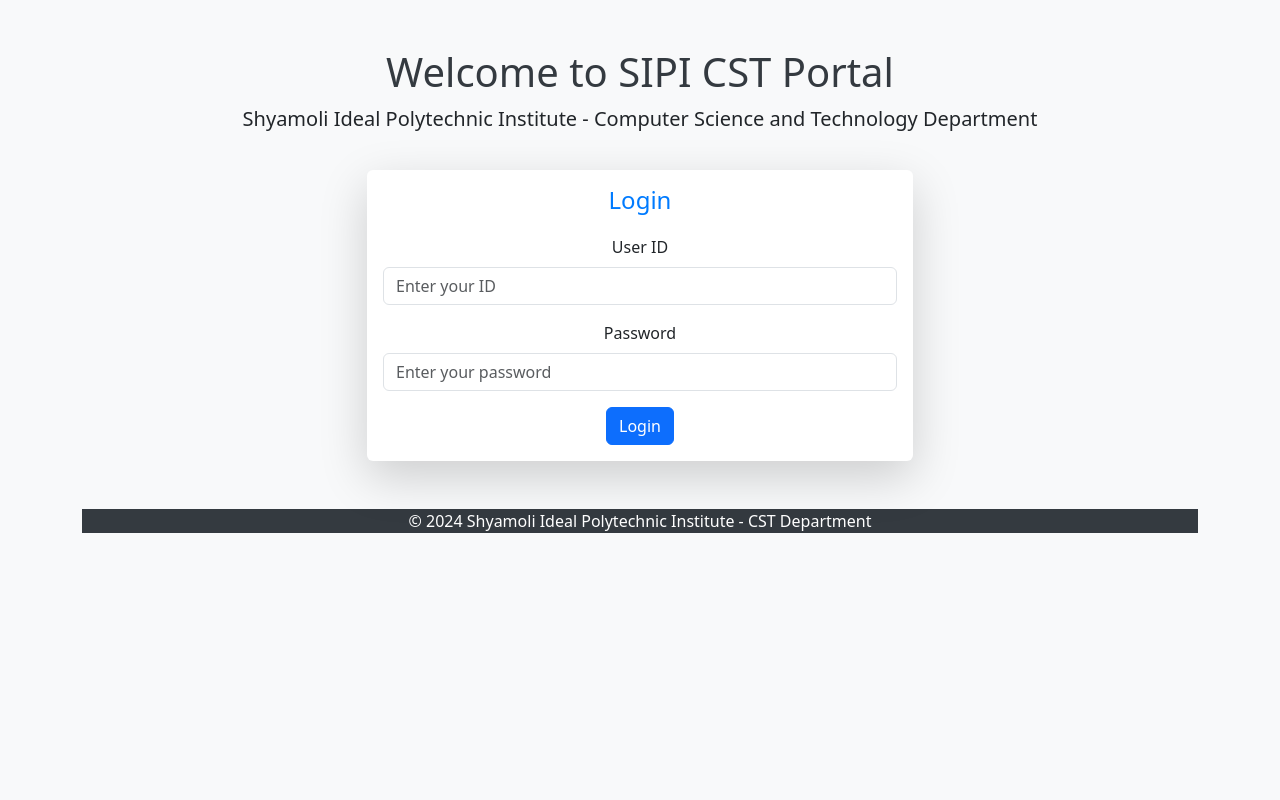
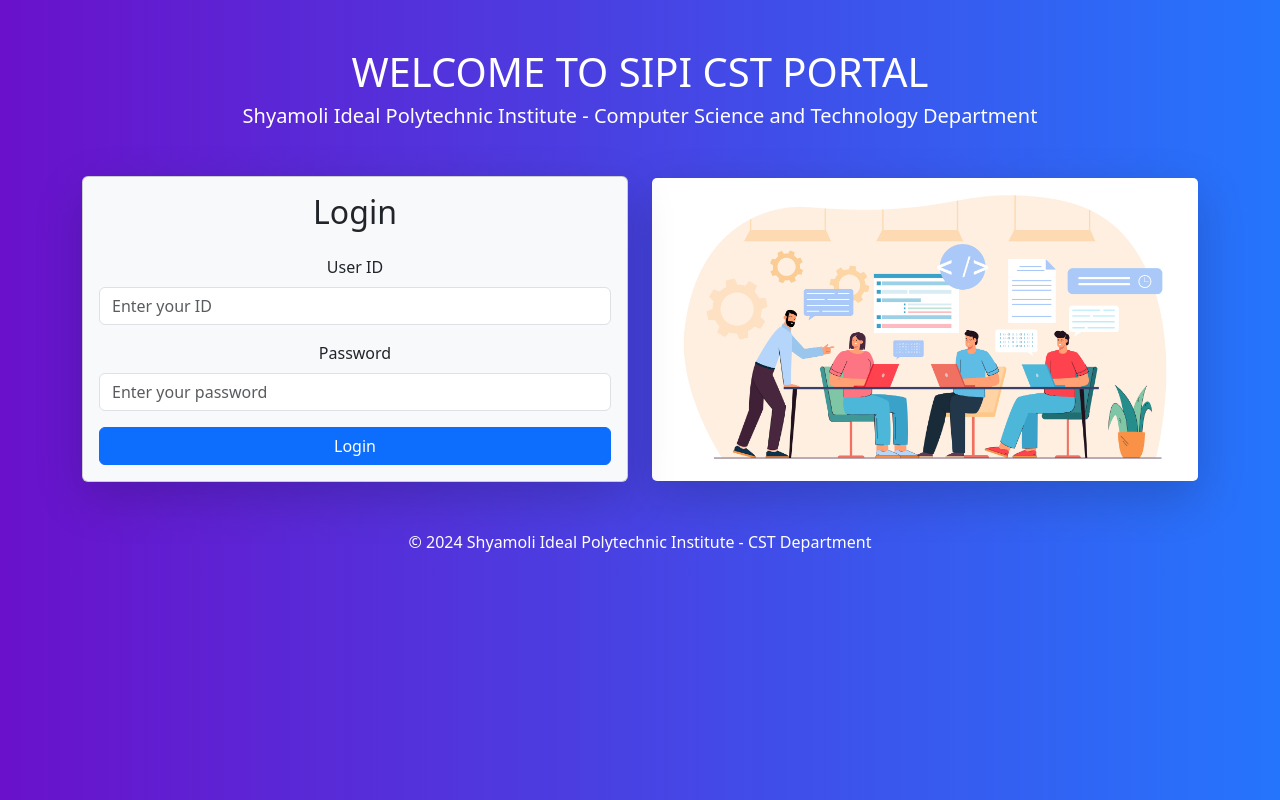
Before and after one commit to zimalshahriar/SIPI-CST-Portal, a PHP site: page / in a window 1280 px wide. Run offline with PHP 8.4, Linux system fonts and the light colour scheme.

Commit message:
Login page design modify

```diff
--- a/index.php
+++ b/index.php
@@ -15,28 +15,49 @@ if (isset($_SESSION['user_type'])) {
 }
 ?>
 
+
 <!DOCTYPE html>
 <html lang="en">
 <head>
     <meta charset="UTF-8">
     <meta name="viewport" content="width=device-width, initial-scale=1.0">
-    <title>Welcome to SIPI CST Portal</title>
-    <!-- Add Bootstrap CSS for styling -->
-    <link rel="stylesheet" href="https://cdn.jsdelivr.net/npm/bootstrap@5.3.0/dist/css/bootstrap.min.css">
-    <!-- Custom CSS -->
-    <link rel="stylesheet" href="css/style.css">
+    <title>SIPI CST Portal</title>
+    <link href="https://cdn.jsdelivr.net/npm/bootstrap@5.3.0/dist/css/bootstrap.min.css" rel="stylesheet">
+    <style>
+        body {
+            background: linear-gradient(to right, #6a11cb, #2575fc);
+            color: white;
+        }
+        .login-section {
+            animation: fadeInLeft 1s ease;
+        }
+        .image-section img {
+            width: 100%;
+            max-width: 550px;
+            border-radius: 5px;
+            animation: fadeInRight 1s ease;
+        }
+        @keyframes fadeInLeft {
+            from { opacity: 0; transform: translateX(-50px); }
+            to { opacity: 1; transform: translateX(0); }
+        }
+        @keyframes fadeInRight {
+            from { opacity: 0; transform: translateX(50px); }
+            to { opacity: 1; transform: translateX(0); }
+        }
+    </style>
 </head>
 <body>
     <div class="container text-center mt-5">
-        <h1>Welcome to SIPI CST Portal</h1>
-        <p class="lead">Shyamoli Ideal Polytechnic Institute - Computer Science and Technology Department</p>
+        <h1>WELCOME TO SIPI CST PORTAL</h1>
+        <h2 class="lead ">Shyamoli Ideal Polytechnic Institute - Computer Science and Technology Department</h2>
 
-        <!-- Login Section -->
-        <div class="row justify-content-center">
-            <div class="col-md-6">
-                <div class="card shadow-lg">
+        <div class="row mt-5 align-items-center">
+            <!-- Login Section -->
+            <div class="col-md-6 login-section">
+                <div class="card shadow-lg bg-light text-dark">
                     <div class="card-body">
-                        <h2 class="card-title">Login</h2>
+                        <h2 class="card-title mb-4">Login</h2>
                         <form action="login.php" method="post">
                             <div class="mb-3">
                                 <label for="user_id" class="form-label">User ID</label>
@@ -46,10 +67,15 @@ if (isset($_SESSION['user_type'])) {
                                 <label for="password" class="form-label">Password</label>
                                 <input type="password" class="form-control" id="password" name="password" placeholder="Enter your password" required>
                             </div>
-                            <button type="submit" class="btn btn-primary">Login</button>
+                            <button type="submit" class="btn btn-primary w-100">Login</button>
                         </form>
                     </div>
                 </div>
+            </div>
+
+            <!-- Right Side Image Section -->
+            <div class="col-md-6 image-section d-flex justify-content-center">
+                <img src="image/22344038_Team of programmers working on program code with laptops.jpg" alt="CST Department Image" class="shadow-lg">
             </div>
         </div>
 
@@ -59,7 +85,6 @@ if (isset($_SESSION['user_type'])) {
         </footer>
     </div>
 
-    <!-- Add Bootstrap JS and dependencies -->
     <script src="https://cdn.jsdelivr.net/npm/bootstrap@5.3.0/dist/js/bootstrap.bundle.min.js"></script>
 </body>
 </html>
```
Also changed, not shown: image/22344038_Team of programmers working on program code with laptops.jpg (added).
